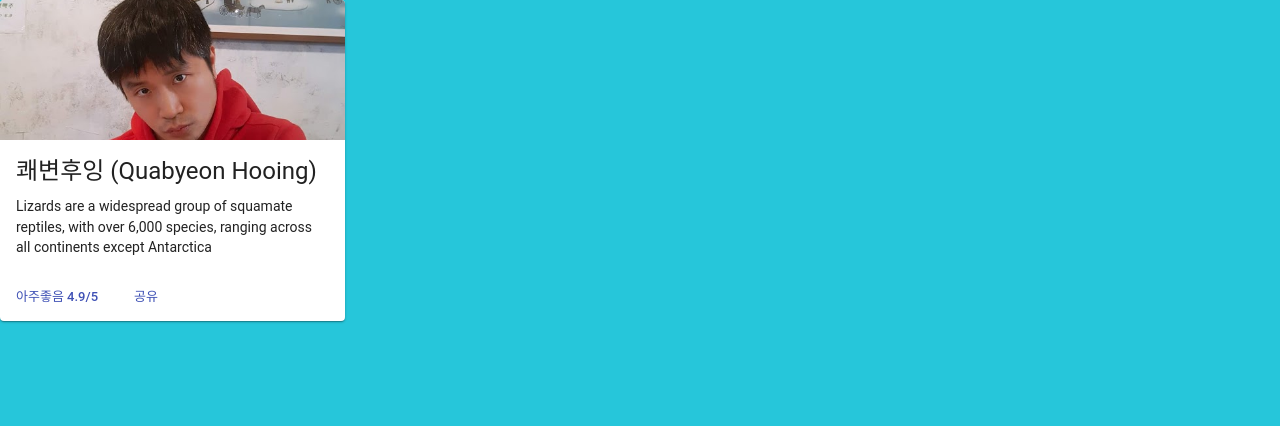
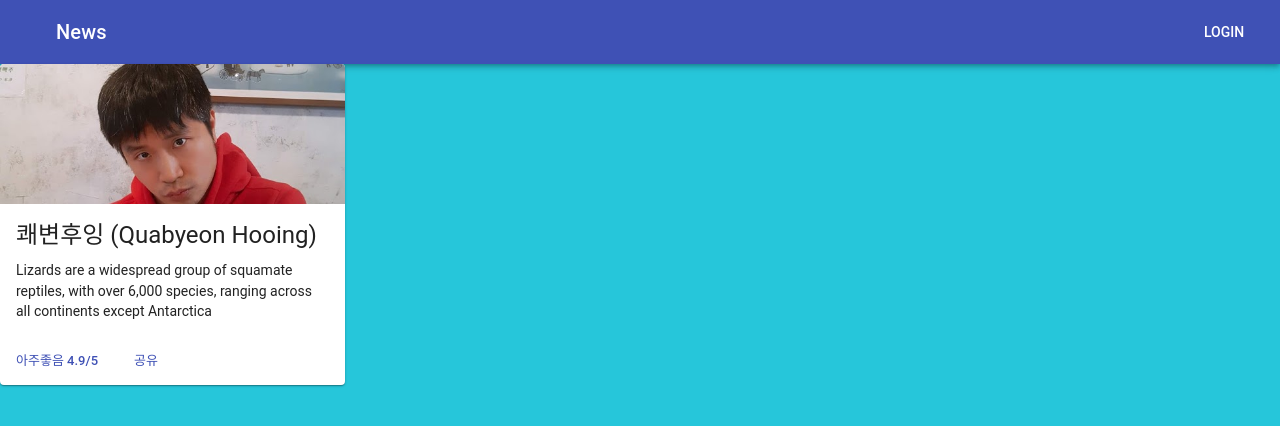
Before and after one commit to sowells/Hooing, a React (Create React App) app in the folder frontend/: page / in a window 1280 px wide. Shown: the top 426 px of the page. Built offline with nearby package versions, Linux system fonts and the light colour scheme.

Commit message:
네비게이션바 추가

```diff
--- a/frontend/src/App.js
+++ b/frontend/src/App.js
@@ -8,6 +8,7 @@ import CardContent from '@material-ui/core/CardContent';
 import CardMedia from '@material-ui/core/CardMedia';
 import Button from '@material-ui/core/Button';
 import Typography from '@material-ui/core/Typography';
+import Bar from './components/Bar'
 
 const styles = {
   card: {
@@ -17,6 +18,8 @@ const styles = {
     height: 140,
   },
 };
+
+
 
 function MediaCard(props) {
   const { classes } = props;
@@ -54,5 +57,17 @@ function MediaCard(props) {
 MediaCard.propTypes = {
   classes: PropTypes.object.isRequired,
 };
+let StyledCard = withStyles(styles)(MediaCard)
 
-export default withStyles(styles)(MediaCard);
+
+function Main() {
+  return (
+    <div>
+        <Bar/>
+        <StyledCard/>
+    </div>
+  )
+}
+//export default Bar
+export default Main
+//export default withStyles(styles)(MediaCard);
--- /dev/null
+++ b/frontend/src/components/Bar.js
@@ -0,0 +1,53 @@
+import React from "react";
+import PropTypes from "prop-types";
+import { withStyles } from "@material-ui/core/styles";
+import AppBar from "@material-ui/core/AppBar";
+import ToolBar from "@material-ui/core/Toolbar";
+import TypoGraphy from "@material-ui/core/Typography";
+import Button from "@material-ui/core/Button";
+import IconButton from "@material-ui/core/IconButton";
+import MenuIcon from "@material-ui/core/Menu";
+
+const styles = {
+  root: {
+    flexGrow: 1
+  },
+  grow: {
+    flexGrow: 1
+  },
+  menuButton: {
+    marginLeft: -12,
+    marginRight: 20
+  }
+};
+
+function Header(props) {
+  const { classes } = props;
+  return (
+    <div className={classes.root}>
+      <AppBar position="static">
+        <ToolBar>
+          <IconButton
+            className={classes.menuButton}
+            color="inherit"
+            aria-label="Menu"
+          >
+            <MenuIcon />
+          </IconButton>
+          <TypoGraphy variant="h6" color="inherit" className={classes.grow}>
+            News
+          </TypoGraphy>
+          <Button onClick={console.log("test")} color="inherit">
+            Login
+          </Button>
+        </ToolBar>
+      </AppBar>
+    </div>
+  );
+}
+
+Header.propTypes = {
+  classes: PropTypes.object.isRequired
+};
+
+export default withStyles(styles)(Header);
--- a/frontend/src/index.js
+++ b/frontend/src/index.js
@@ -2,9 +2,10 @@ import React from 'react';
 import ReactDOM from 'react-dom';
 import './index.css';
 import App2 from './App';
+import Bar from './components/Bar'
 import * as serviceWorker from './serviceWorker';
 
-ReactDOM.render(<App2 slides={['image-1', 'image-2', 'image-3', 'image4']} useImages='false'/>, document.getElementById('root'));
+ReactDOM.render(<App2 />, document.getElementById('root'));
 
 // If you want your app to work offline and load faster, you can change
 // unregister() to register() below. Note this comes with some pitfalls.
```
